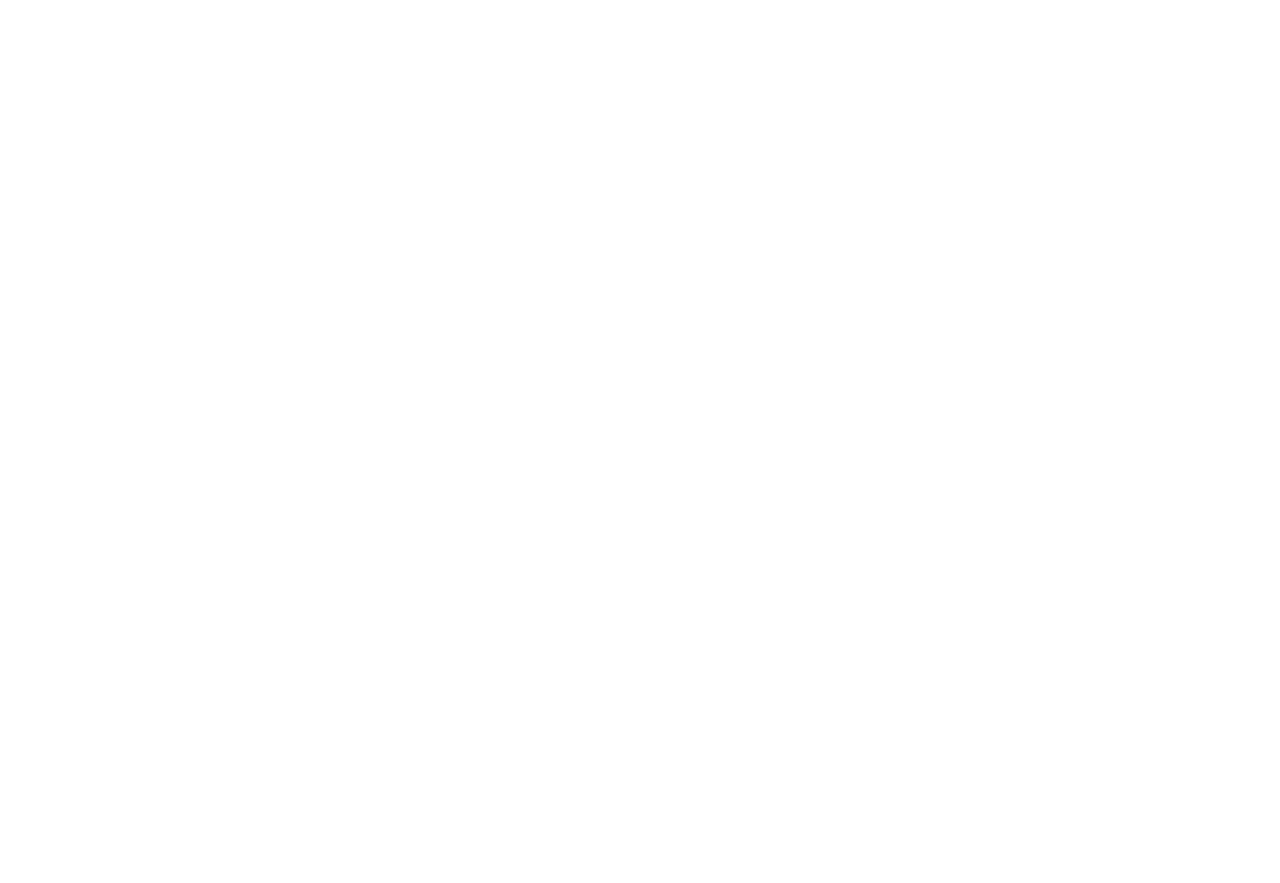
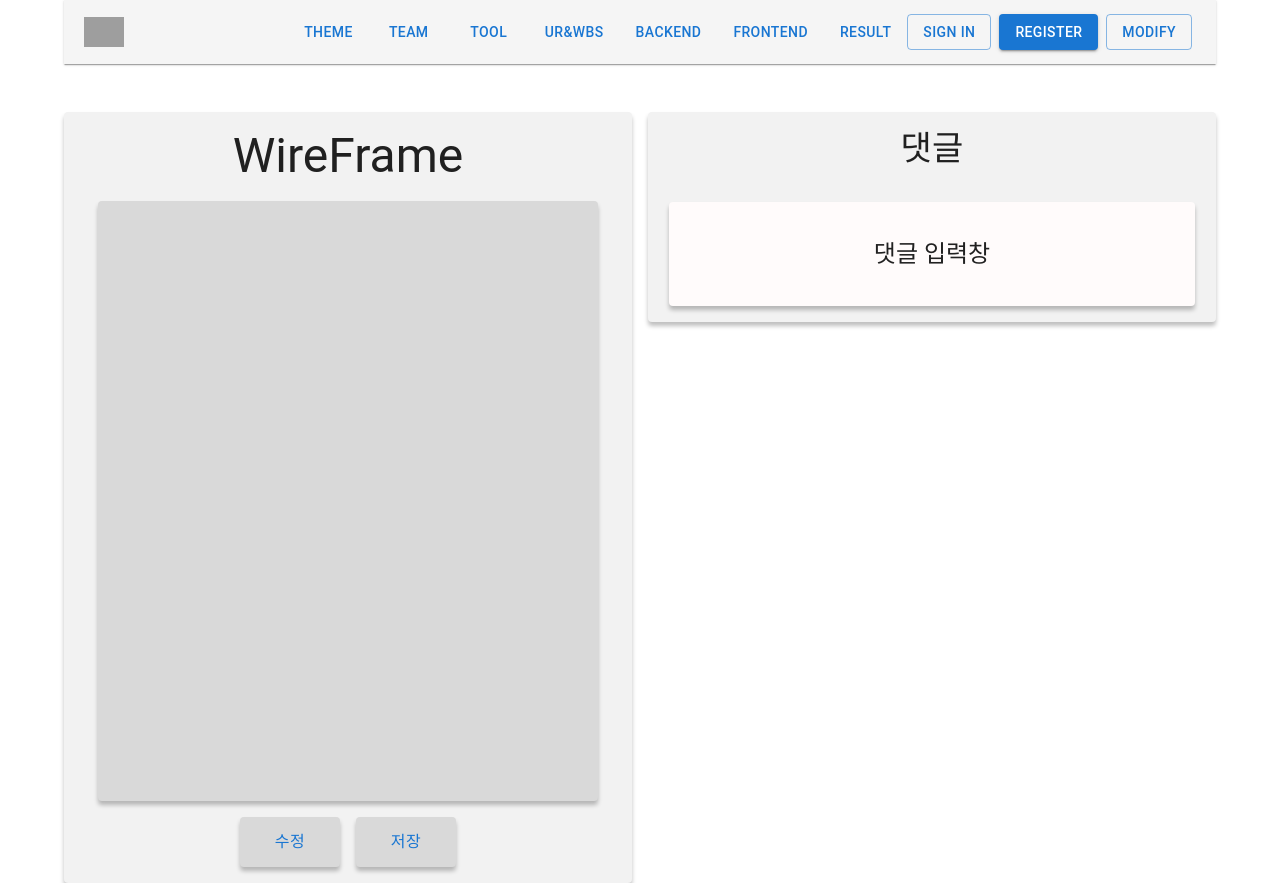
Before and after one commit to minus43/my-app, a React (Create React App) app: page /front in a window 1280 px wide. Before the commit this address had no page. Before the commit the page ends 800 px from the top, so only its background shows below. Built offline with nearby package versions, Linux system fonts and the light colour scheme; grey boxes are pictures that could not be loaded.

Commit message:
front페이지, 세부조정 필요

```diff
--- a/src/App.js
+++ b/src/App.js
@@ -10,6 +10,7 @@
 import Toolpage from './components/Toolpage';
 import URpage from './components/URpage';
 import Backpage from './components/Backpage';
+import Frontpage from './components/Frontpage';
 
 function App() {
   return (
@@ -23,6 +24,7 @@
       <Route path='/tool' element={<Toolpage/>}/>
       <Route path='/ur' element={<URpage/>}/>
       <Route path='back' element={<Backpage/>}/>
+      <Route path='front' element={<Frontpage/>}/>
     </Routes>
   );
 }
--- /dev/null
+++ b/src/components/Frontpage.js
@@ -0,0 +1,122 @@
+import {
+  AppBar,
+  Box,
+  Button,
+  Container,
+  Grid,
+  IconButton,
+  Paper,
+  Toolbar,
+  Typography,
+} from '@mui/material';
+import { styled } from '@mui/system';
+import React from 'react';
+
+const StyledButton = styled(Button)(({ theme }) => ({
+  backgroundColor: '#d9d9d9',
+  boxShadow: '0px 4px 4px #00000040',
+  borderRadius: theme.shape.borderRadius,
+  width: '100px',
+  height: '50px',
+  fontFamily: 'Inter-Regular, Helvetica',
+  fontSize: '16px',
+  textAlign: 'center',
+}));
+
+const StyledPaper = styled(Paper)(({ theme }) => ({
+  backgroundColor: '#f2f2f2',
+  boxShadow: '0px 4px 4px #00000040',
+  borderRadius: theme.shape.borderRadius,
+  padding: theme.spacing(2),
+}));
+
+const Frontpage = () => {
+  return (
+    <Container maxWidth='lg'>
+      <AppBar position='static' color='default' sx={{ boxShadow: 1 }}>
+        <Toolbar>
+          <IconButton edge='start' color='inherit' aria-label='logo'>
+            <img
+              src='https://c.animaapp.com/MO0zgR1z/img/figma.svg'
+              alt='Figma'
+              style={{ width: 40 }}
+            />
+          </IconButton>
+          <Box
+            sx={{ flexGrow: 1, display: 'flex', justifyContent: 'flex-end' }}
+          >
+            {[
+              'Theme',
+              'Team',
+              'Tool',
+              'UR&WBS',
+              'Backend',
+              'Frontend',
+              'Result',
+            ].map((text) => (
+              <Button key={text} sx={{ mx: 1 }}>
+                {text}
+              </Button>
+            ))}
+          </Box>
+          <Box sx={{ display: 'flex', gap: 1 }}>
+            <Button variant='outlined'>Sign in</Button>
+            <Button variant='contained' color='primary'>
+              Register
+            </Button>
+            <Button variant='outlined'>Modify</Button>
+          </Box>
+        </Toolbar>
+      </AppBar>
+      <Grid container spacing={2} justifyContent='center' sx={{ mt: 4 }}>
+        <Grid item xs={6}>
+          <StyledPaper>
+            <Typography variant='h3' align='center' gutterBottom>
+              WireFrame
+            </Typography>
+            <Box
+              sx={{
+                width: '500px',
+                height: '600px',
+                backgroundColor: '#d9d9d9',
+                borderRadius: 1,
+                boxShadow: '0px 4px 4px #00000040',
+                mx: 'auto',
+              }}
+            />
+            <Box display='flex' justifyContent='center' gap={2} mt={2}>
+              <StyledButton>수정</StyledButton>
+              <StyledButton>저장</StyledButton>
+            </Box>
+          </StyledPaper>
+        </Grid>
+        <Grid item xs={6}>
+          <StyledPaper>
+            <Typography variant='h4' align='center' gutterBottom>
+              댓글
+            </Typography>
+
+            <Box
+              sx={{
+                width: '526px',
+                height: '104px',
+                backgroundColor: '#fffbfb',
+                borderRadius: 1,
+                boxShadow: '0px 4px 4px #00000040',
+                mx: 'auto',
+                mt: 4,
+                display: 'flex',
+                alignItems: 'center',
+                justifyContent: 'center',
+              }}
+            >
+              <Typography variant='h5'>댓글 입력창</Typography>
+            </Box>
+          </StyledPaper>
+        </Grid>
+      </Grid>
+    </Container>
+  );
+};
+
+export default Frontpage;
```
